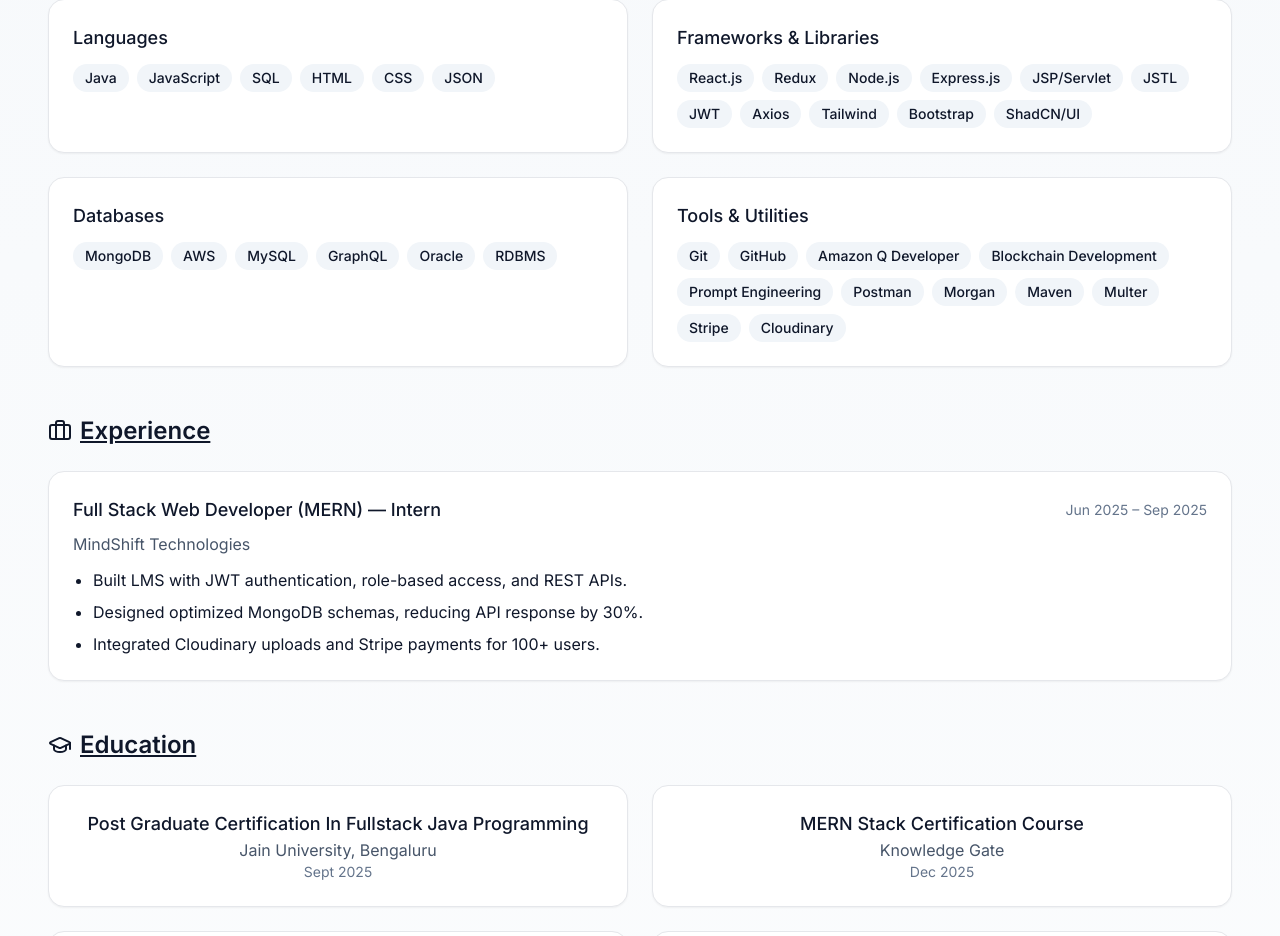
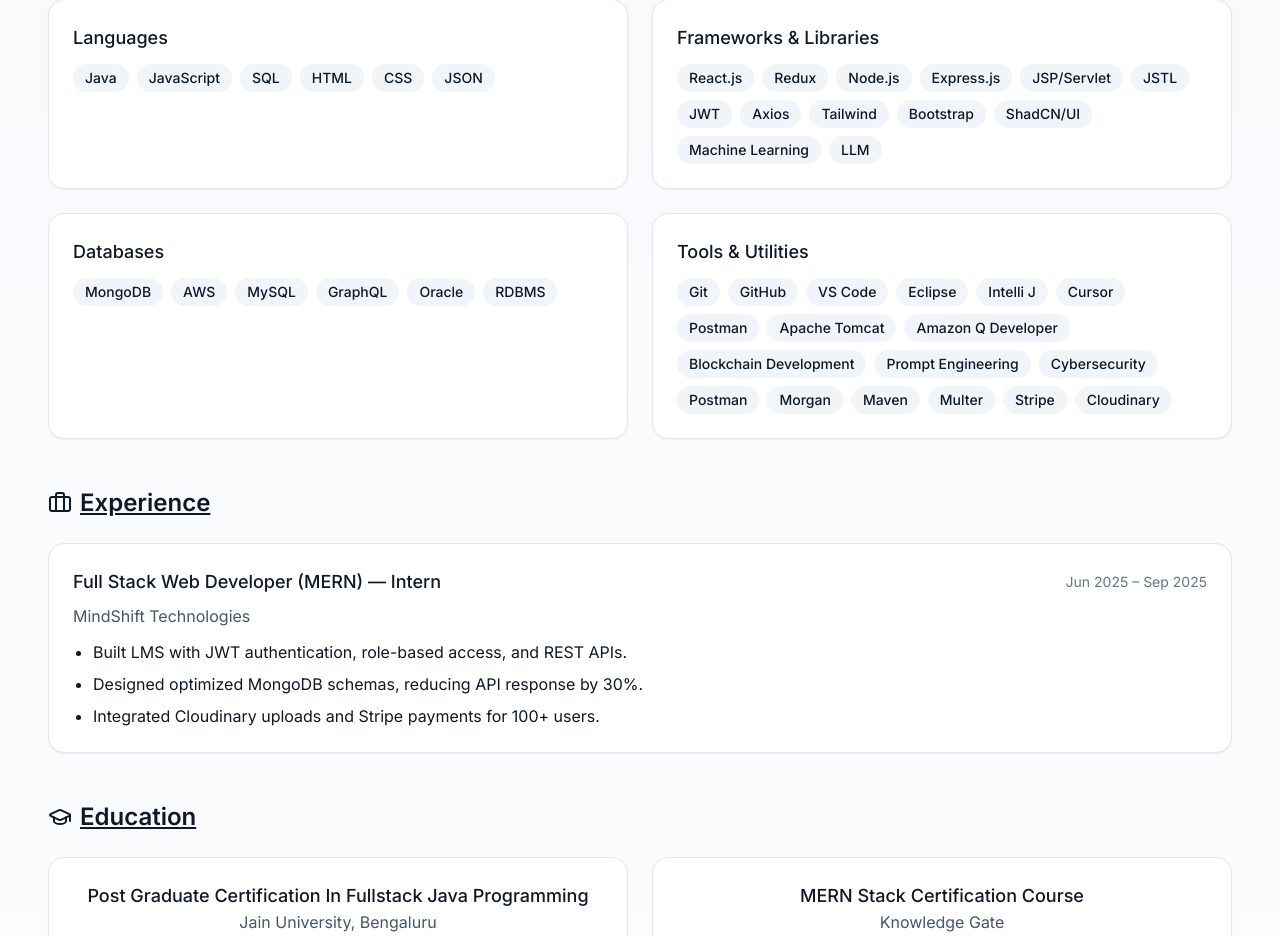
Before and after one commit to mohdkamran-khan/KAMRAN-portfolio, a React (Vite) app: page / in a window 1280 px wide. Shown: the part 2020-2956 px from the top of the page. Built offline with nearby package versions, Linux system fonts and the light colour scheme.

Commit message:
Updated Homepage

```diff
--- a/src/App.jsx
+++ b/src/App.jsx
@@ -160,6 +160,8 @@
       "Tailwind",
       "Bootstrap",
       "ShadCN/UI",
+      "Machine Learning",
+      "LLM",
     ],
   },
   {
@@ -171,9 +173,16 @@
     items: [
       "Git",
       "GitHub",
+      "VS Code",
+      "Eclipse",
+      "Intelli J",
+      "Cursor",
+      "Postman",
+      "Apache Tomcat",
       "Amazon Q Developer",
       "Blockchain Development",
       "Prompt Engineering",
+      "Cybersecurity",
       "Postman",
       "Morgan",
       "Maven",
@@ -628,7 +637,7 @@
           <Code2 className="h-6 w-6" /> About Me
         </h2>
         <p className="text-lg text-slate-600 dark:text-slate-300">
-          I specialize in end-to-end <b>Web Application Development</b> using
+          I specialize in end-to-end <b>Web Application Development</b> using{" "}
           <b>MERN</b> stack, with a strong focus on building scalable,
           responsive and secure solutions. I design and secure <b>REST APIs</b>{" "}
           with <b>JWT</b> authentication to ensure robust access control, and
```
Also changed, not shown: 1 other file (tests, documents, lock files or other folders).
